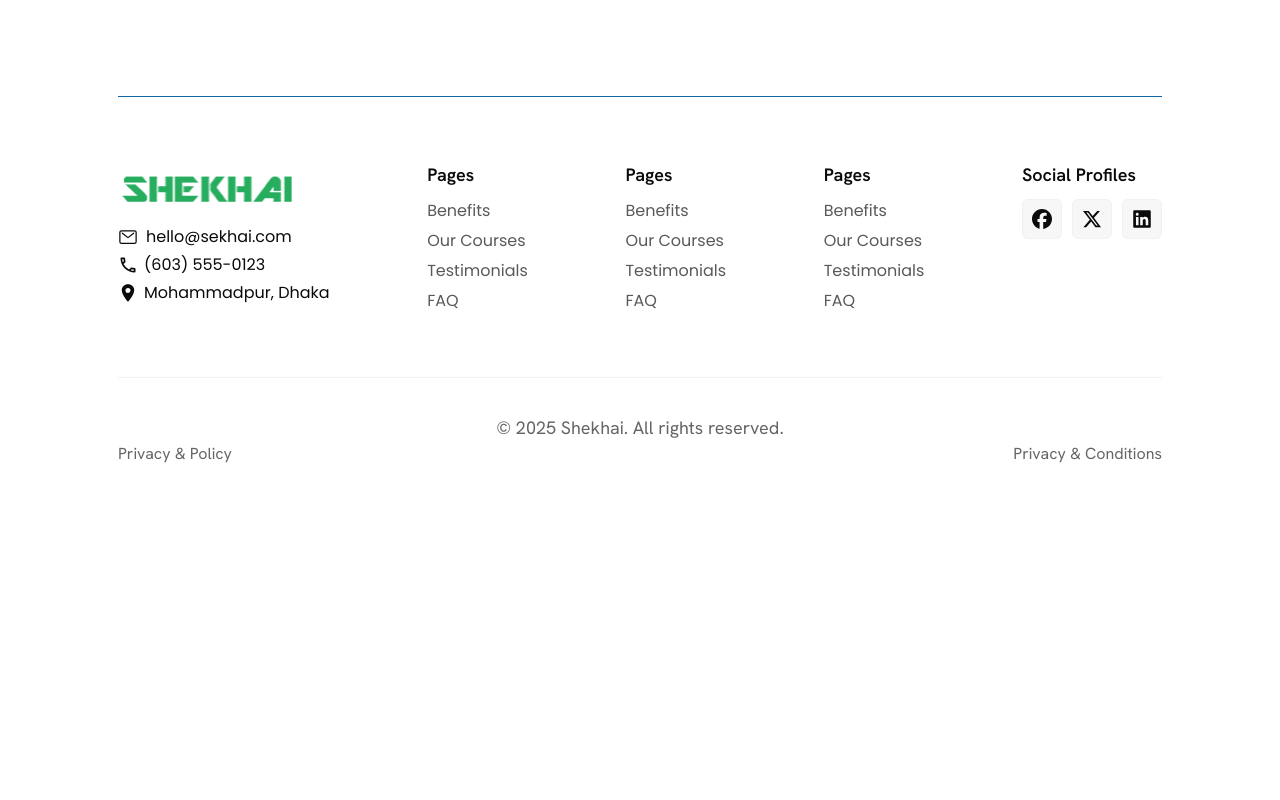
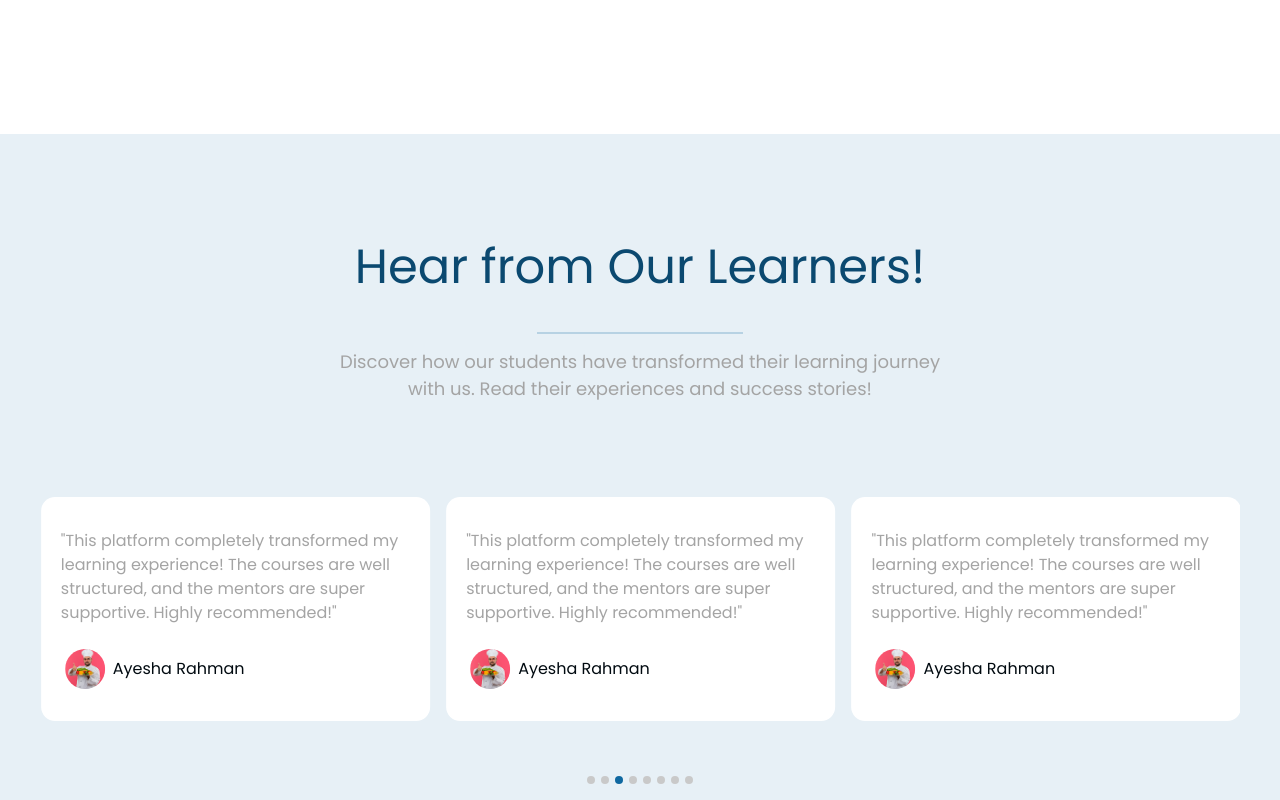
Before and after one commit to MohammadNaiem65/sekhai, a Next.js app: page / in a window 1280 px wide. Shown: the part 7320-8120 px from the top of the page. Before the commit the page ends 7810 px from the top, so only its background shows below. Built offline with nearby package versions, Linux system fonts and the light colour scheme.

Commit message:
add: created Testimonials section

```diff
--- a/package.json
+++ b/package.json
@@ -13,6 +13,7 @@
     "@radix-ui/react-slot": "^1.2.2",
     "class-variance-authority": "^0.7.1",
     "clsx": "^2.1.1",
+    "embla-carousel-autoplay": "^8.6.0",
     "embla-carousel-react": "^8.6.0",
     "lucide-react": "^0.511.0",
     "next": "15.3.2",
--- a/src/app/(main)/page.js
+++ b/src/app/(main)/page.js
@@ -9,6 +9,7 @@ import SkillCTAOne from "@/components/home/skillCTAOne/skillCTAOne";
 import SkillCTATwo from "@/components/home/skillCTATwo/skillCTATwo";
 import Stats from "@/components/home/stats/stats";
 import Studybit from "@/components/home/studybit/studybit";
+import Testimonials from "@/components/home/testimonials/testimonials";
 import VideoSection from "@/components/home/videoSection/videoSection";
 import WhySekhai from "@/components/home/whySekhai/whySekhai";
 
@@ -28,6 +29,7 @@ export default function Home() {
       <VideoSection />
       <WhySekhai />
       <Stats />
+      <Testimonials />
     </>
   );
 }
--- /dev/null
+++ b/src/components/home/testimonials/header.jsx
@@ -0,0 +1,14 @@
+export default function Header() {
+  return (
+    <div className="mx-auto w-[617px] text-center">
+      <h1 className="relative text-hero-headline text-title-one after:absolute after:-bottom-[32px] after:left-1/2 after:h-0.5 after:w-[12.875rem] after:-translate-x-1/2 after:-translate-y-1/2 after:bg-stroke after:content-['']">
+        Hear from Our Learners!
+      </h1>
+
+      <p className="mt-[45px] text-card-title text-gray">
+        Discover how our students have transformed their learning journey with
+        us. Read their experiences and success stories!
+      </p>
+    </div>
+  );
+}
--- /dev/null
+++ b/src/components/home/testimonials/testimonialCard.jsx
@@ -0,0 +1,27 @@
+import { Card, CardContent, CardFooter } from "@/components/ui/card";
+import Image from "next/image";
+
+export default function TestimonialCard() {
+  return (
+    <Card className="border-0 py-8 shadow-none">
+      <CardContent className="px-5">
+        <p className="text-body text-gray">
+          "This platform completely transformed my learning experience! The
+          courses are well structured, and the mentors are super supportive.
+          Highly recommended!"
+        </p>
+      </CardContent>
+
+      <CardFooter className="flex items-center gap-x-2">
+        <Image
+          src="/chef-2.png"
+          alt="user image"
+          width={40}
+          height={40}
+          className="size-10 rounded-full"
+        />
+        <p className="text-body text-text-dark">Ayesha Rahman</p>
+      </CardFooter>
+    </Card>
+  );
+}
--- /dev/null
+++ b/src/components/home/testimonials/testimonials.jsx
@@ -0,0 +1,12 @@
+import Header from "./header";
+import TestimonialsCarousel from "./testimonialsCarousel";
+
+export default function Testimonials() {
+  return (
+    <section className="mt-[8.625rem] bg-title-light px-[calc((100dvw-1200px)/2))] pt-[97px] pb-[2.625rem]">
+      <Header />
+
+      <TestimonialsCarousel />
+    </section>
+  );
+}
--- /dev/null
+++ b/src/components/home/testimonials/testimonialsCarousel.jsx
@@ -0,0 +1,59 @@
+"use client";
+
+import {
+  Carousel,
+  CarouselContent,
+  CarouselItem,
+} from "@/components/ui/carousel";
+import Autoplay from "embla-carousel-autoplay";
+import { useEffect, useState } from "react";
+import TestimonialCard from "./testimonialCard";
+
+export default function TestimonialsCarousel() {
+  const [api, setApi] = useState(null);
+  const [count, setCount] = useState(0);
+  const [current, setCurrent] = useState(1);
+
+  useEffect(() => {
+    if (!api) {
+      return;
+    }
+
+    setCount(api.scrollSnapList().length);
+    setCurrent(api.selectedScrollSnap() + 1);
+
+    api.on("select", () => {
+      setCurrent(api.selectedScrollSnap() + 1);
+    });
+  }, [api]);
+
+  const handleSelectSlide = (index) => {
+    api?.scrollTo(index);
+  };
+
+  return (
+    <section className="mt-[93px]">
+      <Carousel setApi={setApi} plugins={[Autoplay({ delay: 3000 })]}>
+        <CarouselContent className="py-0.5">
+          {Array.from({ length: 10 }).map((_, index) => (
+            <CarouselItem key={index} className="basis-1/3">
+              <TestimonialCard />
+            </CarouselItem>
+          ))}
+        </CarouselContent>
+      </Carousel>
+
+      <div className="mx-auto mt-11 w-fit space-x-1.5">
+        {Array.from({ length: count }).map((_, index) => (
+          <span
+            key={index}
+            className={`inline-block size-2 cursor-pointer rounded-full ${
+              index + 1 === current ? "bg-base" : "bg-[#C9C9C9]"
+            }`}
+            onClick={() => handleSelectSlide(index)}
+          />
+        ))}
+      </div>
+    </section>
+  );
+}
--- /dev/null
+++ b/src/components/ui/card.jsx
@@ -0,0 +1,101 @@
+import * as React from "react"
+
+import { cn } from "@/lib/utils"
+
+function Card({
+  className,
+  ...props
+}) {
+  return (
+    <div
+      data-slot="card"
+      className={cn(
+        "bg-card text-card-foreground flex flex-col gap-6 rounded-xl border py-6 shadow-sm",
+        className
+      )}
+      {...props} />
+  );
+}
+
+function CardHeader({
+  className,
+  ...props
+}) {
+  return (
+    <div
+      data-slot="card-header"
+      className={cn(
+        "@container/card-header grid auto-rows-min grid-rows-[auto_auto] items-start gap-1.5 px-6 has-data-[slot=card-action]:grid-cols-[1fr_auto] [.border-b]:pb-6",
+        className
+      )}
+      {...props} />
+  );
+}
+
+function CardTitle({
+  className,
+  ...props
+}) {
+  return (
+    <div
+      data-slot="card-title"
+      className={cn("leading-none font-semibold", className)}
+      {...props} />
+  );
+}
+
+function CardDescription({
+  className,
+  ...props
+}) {
+  return (
+    <div
+      data-slot="card-description"
+      className={cn("text-muted-foreground text-sm", className)}
+      {...props} />
+  );
+}
+
+function CardAction({
+  className,
+  ...props
+}) {
+  return (
+    <div
+      data-slot="card-action"
+      className={cn(
+        "col-start-2 row-span-2 row-start-1 self-start justify-self-end",
+        className
+      )}
+      {...props} />
+  );
+}
+
+function CardContent({
+  className,
+  ...props
+}) {
+  return (<div data-slot="card-content" className={cn("px-6", className)} {...props} />);
+}
+
+function CardFooter({
+  className,
+  ...props
+}) {
+  return (
+    <div
+      data-slot="card-footer"
+      className={cn("flex items-center px-6 [.border-t]:pt-6", className)}
+      {...props} />
+  );
+}
+
+export {
+  Card,
+  CardHeader,
+  CardFooter,
+  CardTitle,
+  CardAction,
+  CardDescription,
+  CardContent,
+}
```
Also changed, not shown: 1 other file (tests, documents, lock files or other folders).
